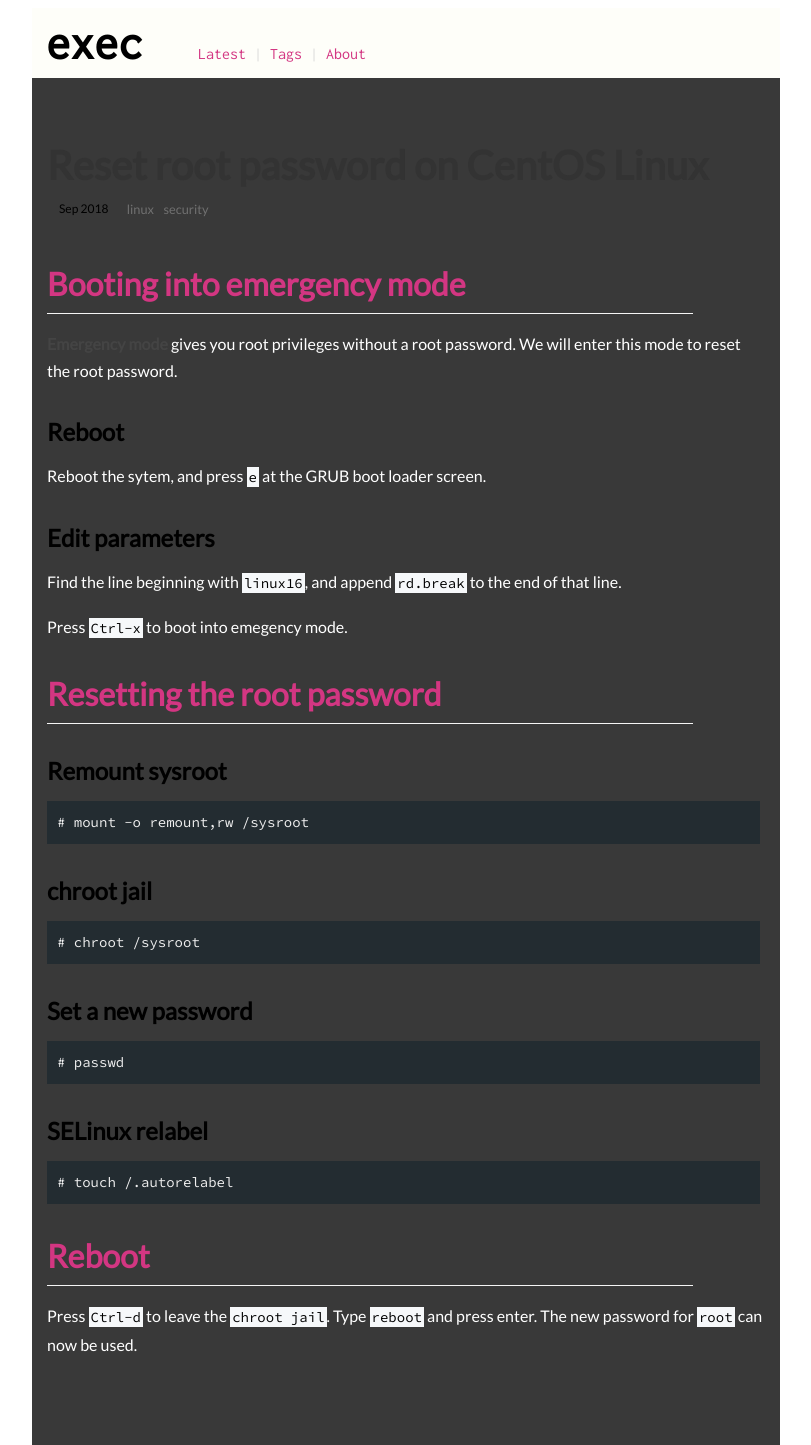
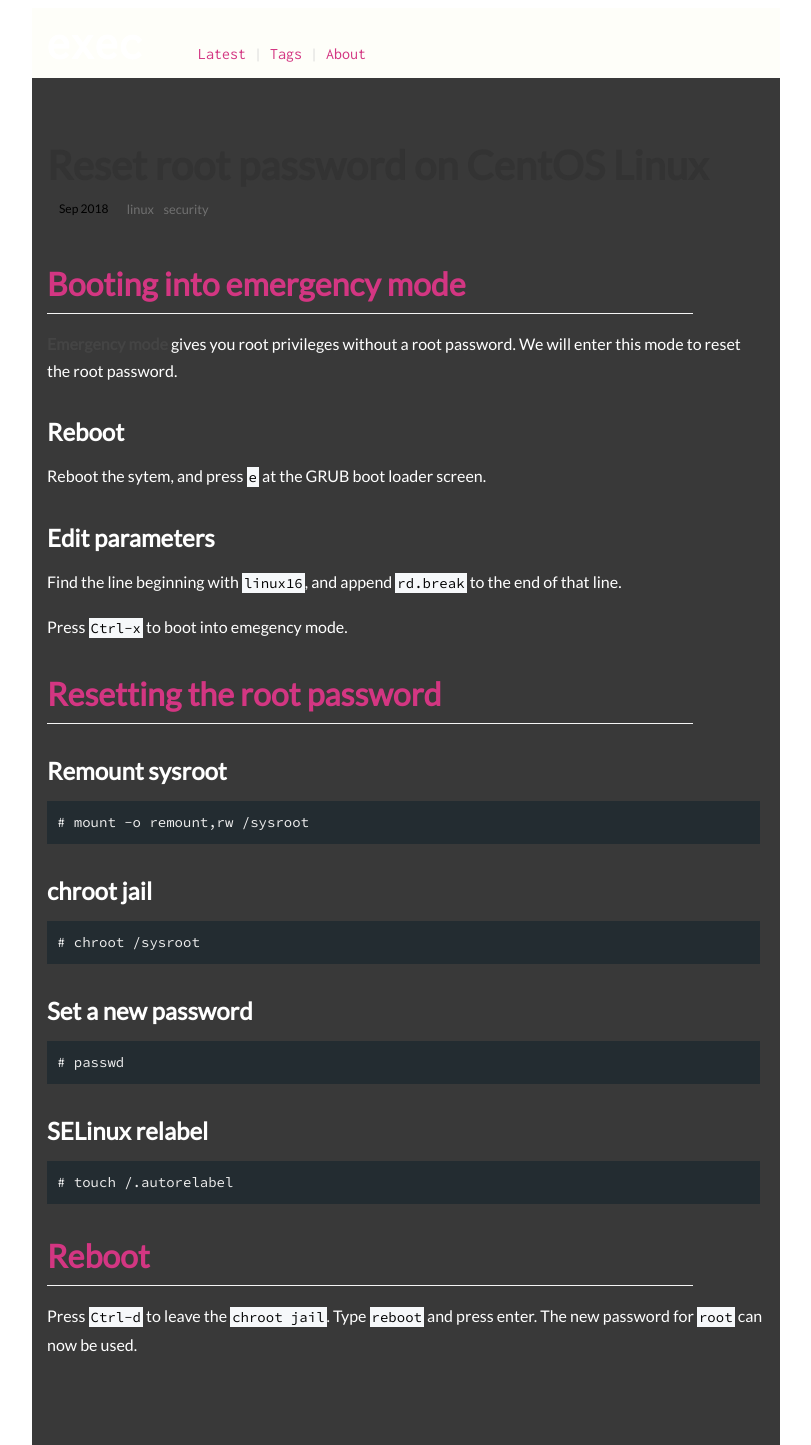
Before and after one commit to execas/execas.github.io, a Jekyll site: the page built from _posts/2018-09-03-reset-root-password-on-centos-linux.md, in a window 1280 px wide. Shown: the whole page, without its empty margins (234-1045 px from the left). Built offline with Jekyll 4.4.1, drawn with Linux system fonts in a browser that asks for light colours.

Commit message:
Update execas.css

```diff
--- a/css/execas.css
+++ b/css/execas.css
@@ -48,7 +48,6 @@
      /*border-radius: 5px 5px 5px 5px;     */
 
 }
-
 
 pre code {
      font-family: "Source Code Pro", monospace;
@@ -140,7 +139,7 @@
 .header h1 {
      font-size: 3rem;
      margin-right: 3rem;
-     color: #000000;
+     color: #ffffff;
      display: inline;
      margin-top: 0px;
      margin-bottom:0px;
@@ -300,7 +299,7 @@
 }
 
 .post h3 {
-     color: #000000;
+     color: #ffffff;
      font-size: 1.5rem;
      margin-top:2rem;
      margin-bottom:1rem;
```
